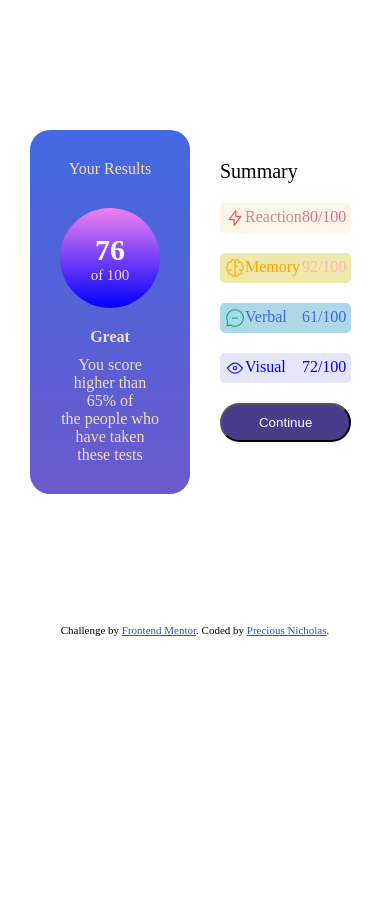
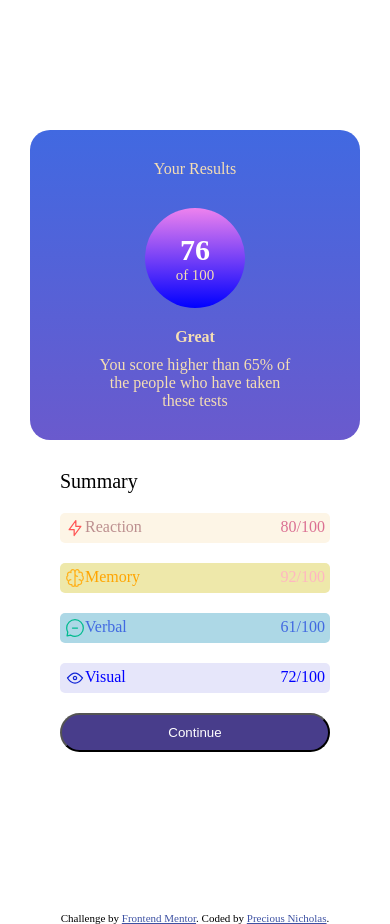
Before and after one commit to PreciousNicholas/fontend-project, a plain HTML site: page index.html in a window 390 px wide. Before the commit the page ends 844 px from the top, so only its background shows below. Drawn offline with Linux system fonts and the light colour scheme.

Commit message:
addition

```diff
--- a/css/style.css
+++ b/css/style.css
@@ -9,6 +9,8 @@
     margin: 100px auto;
     background-color: white;
     display: flex;
+
+
 
 }
 .results{
@@ -153,6 +155,10 @@ h4{
     border-radius: 20px;
     background-color: darkslateblue;
     color: white;
-
-
 }
+/* Extra small devices (phones, 600px and down) */
+@media only screen and (max-width: 600px){
+    .container{
+        flex-direction: column;
+    }
+}
```
Also changed, not shown: index.html (+1 -0 lines).
